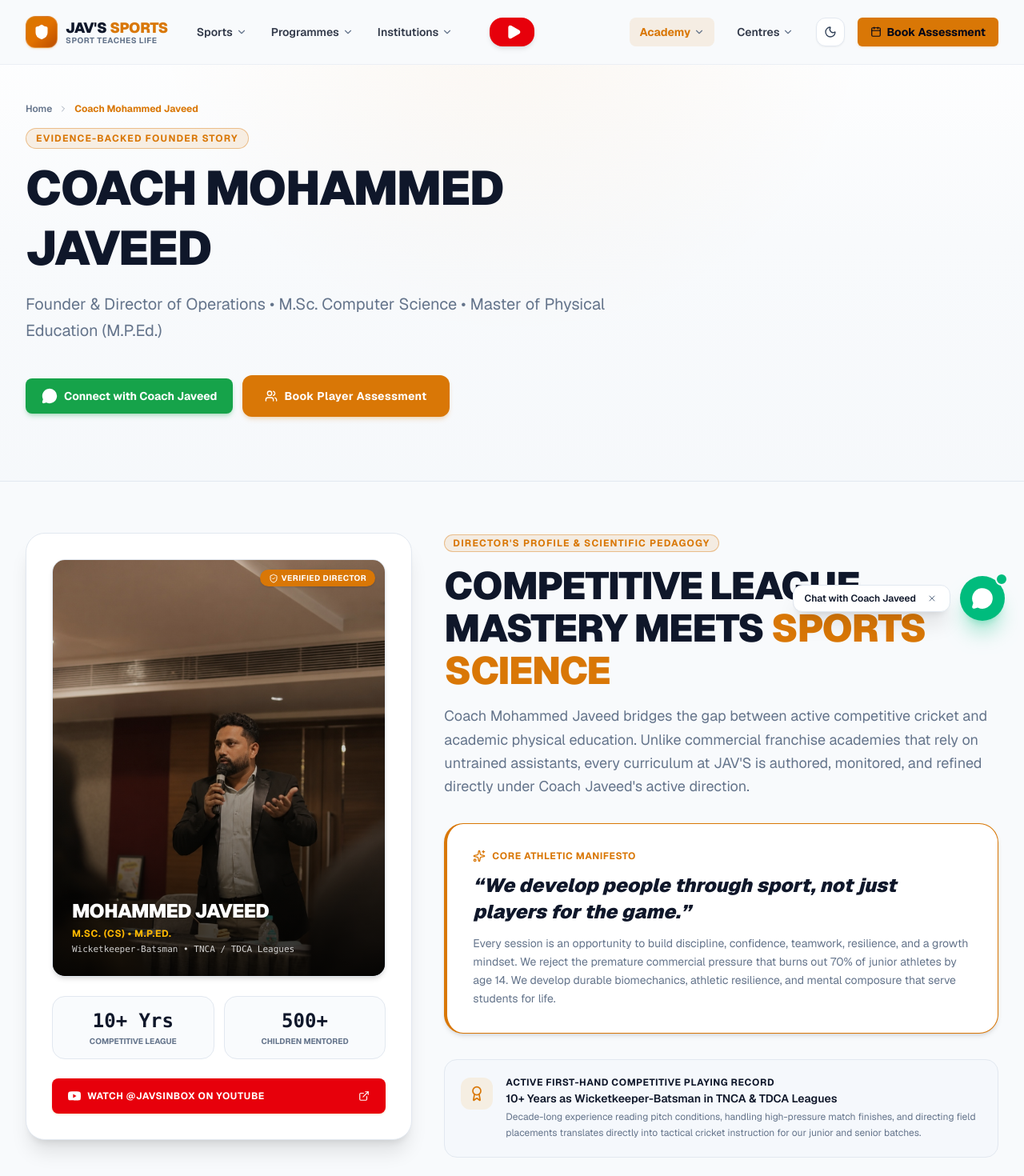
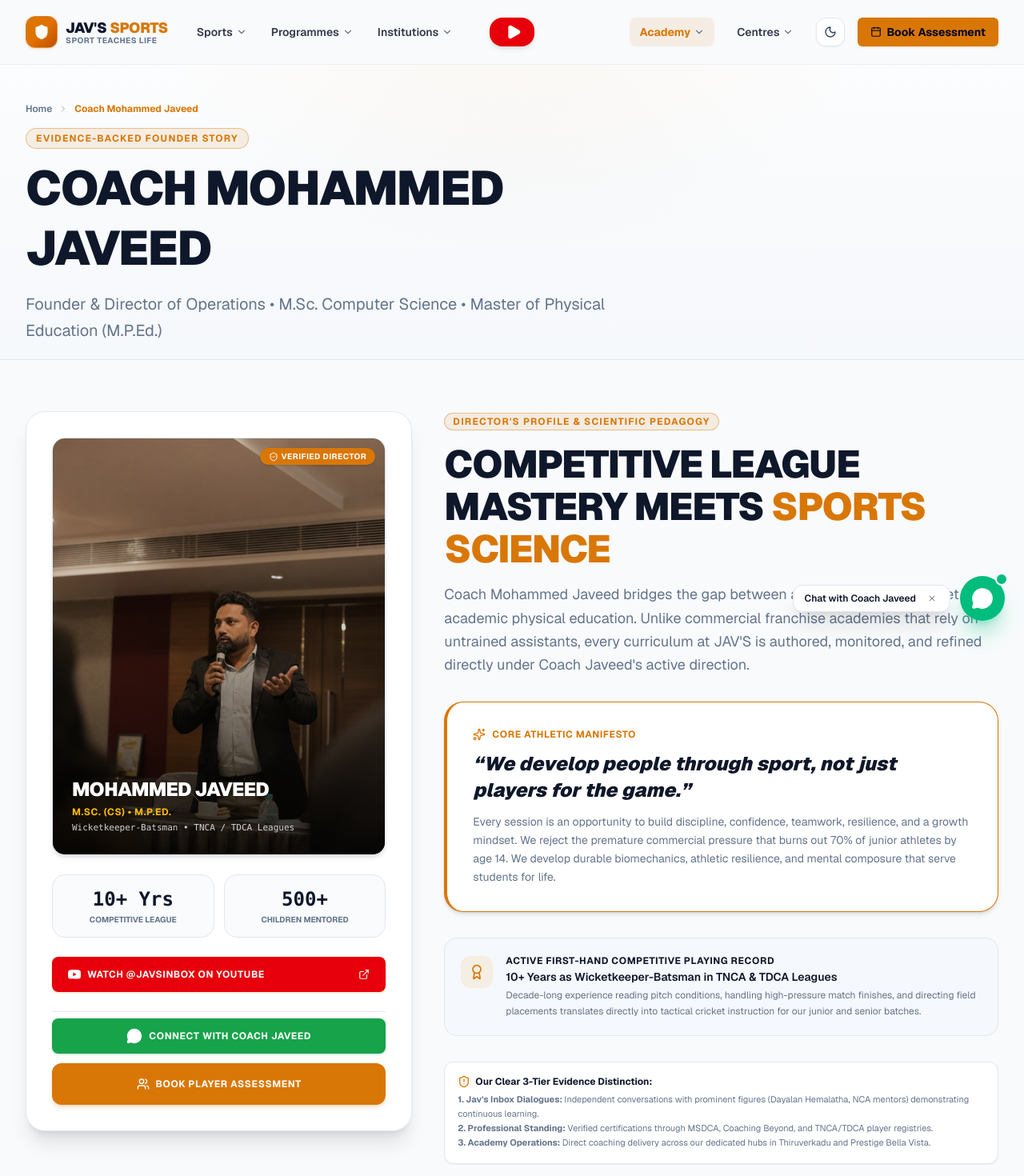
Before and after one commit to javssportsacademy/site, a Next.js app: page /founder in a window 1280 px wide. Shown: the top 1470 px of the page at 80% size. Built offline with nearby package versions, Linux system fonts and the light colour scheme.

Commit message:
refactor: relocate action buttons from founder hero to profile card and update hero padding

```diff
--- a/src/app/founder/page.tsx
+++ b/src/app/founder/page.tsx
@@ -51,22 +51,7 @@ export default function FounderPage() {
         badge="Evidence-Backed Founder Story"
         title="Coach Mohammed Javeed"
         subtitle="Founder & Director of Operations • M.Sc. Computer Science • Master of Physical Education (M.P.Ed.)"
-      >
-        <div className="flex flex-wrap items-center gap-3 pt-2">
-          <DirectWhatsAppButton
-            label="Connect with Coach Javeed"
-            message="Hi Coach Mohammed Javeed, I am reaching out through the JAV'S Sports Academy website to discuss coaching/partnerships."
-          />
-          <TrialBookingModal
-            triggerButton={
-              <Button size="lg" className="font-bold text-sm tracking-wide gap-2 bg-brand-primary hover:bg-brand-primary-hover text-white shadow-md shadow-brand-primary/20">
-                <Users className="h-4 w-4" />
-                <span>Book Player Assessment</span>
-              </Button>
-            }
-          />
-        </div>
-      </SubpageHero>
+      />
 
       <div className="max-w-7xl mx-auto px-4 sm:px-6 lg:px-8 pt-16 space-y-24">
         {/* ======================================================== */}
@@ -136,6 +121,23 @@ export default function FounderPage() {
                   <ExternalLink className="h-3.5 w-3.5 ml-auto" />
                 </a>
               </Button>
+
+              {/* Direct Connect & Assessment Actions */}
+              <div className="pt-2 border-t border-border space-y-3">
+                <DirectWhatsAppButton
+                  label="Connect with Coach Javeed"
+                  message="Hi Coach Mohammed Javeed, I am reaching out through the JAV'S Sports Academy website to discuss coaching/partnerships."
+                  className="w-full justify-center py-5 text-xs font-bold uppercase tracking-wider shadow-sm"
+                />
+                <TrialBookingModal
+                  triggerButton={
+                    <Button size="lg" className="w-full font-bold text-xs uppercase tracking-wider gap-2 bg-brand-primary hover:bg-brand-primary-hover text-white shadow-md shadow-brand-primary/20 py-5">
+                      <Users className="h-4 w-4" />
+                      <span>Book Player Assessment</span>
+                    </Button>
+                  }
+                />
+              </div>
             </div>
           </div>
 
--- a/src/components/layout/SubpageHero.tsx
+++ b/src/components/layout/SubpageHero.tsx
@@ -2,6 +2,7 @@ import React from "react";
 import Link from "next/link";
 import { ChevronRight } from "lucide-react";
 import { Badge } from "@/components/ui/badge";
+import { cn } from "@/lib/utils";
 
 interface SubpageHeroProps {
   badge?: string;
@@ -9,6 +10,7 @@ interface SubpageHeroProps {
   subtitle?: string;
   breadcrumbs?: { label: string; href?: string }[];
   children?: React.ReactNode;
+  className?: string;
 }
 
 export function SubpageHero({
@@ -17,9 +19,16 @@ export function SubpageHero({
   subtitle,
   breadcrumbs = [{ label: "Home", href: "/" }],
   children,
+  className,
 }: SubpageHeroProps) {
   return (
-    <div className="relative pt-32 pb-16 sm:pb-20 overflow-hidden bg-gradient-to-b from-card via-background to-muted/30 border-b border-border">
+    <div
+      className={cn(
+        "relative pt-32 overflow-hidden bg-gradient-to-b from-card via-background to-muted/30 border-b border-border",
+        children ? "pb-16 sm:pb-20" : "pb-4 sm:pb-5",
+        className
+      )}
+    >
       {/* Background ambient mesh */}
       <div className="absolute inset-0 bg-radial-[at_top_center] from-primary/5 via-transparent to-transparent pointer-events-none" />
 
```
